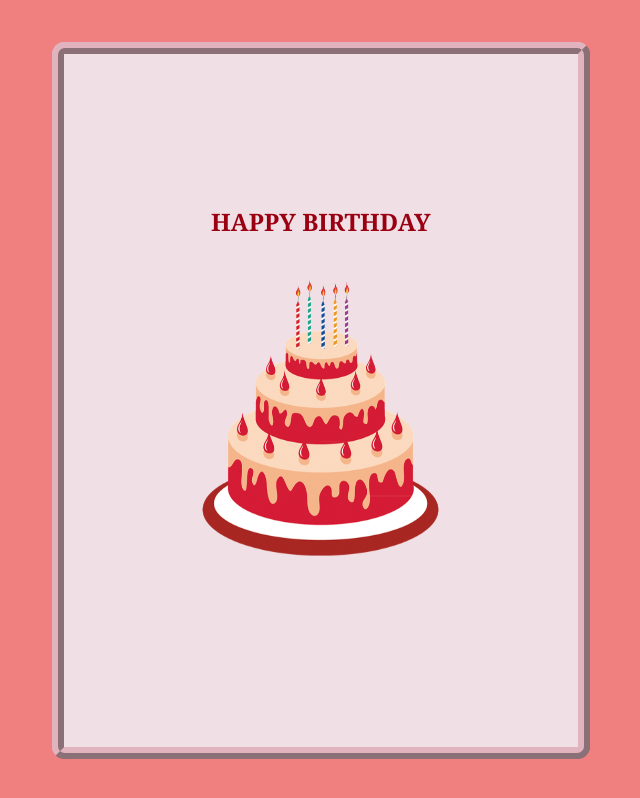
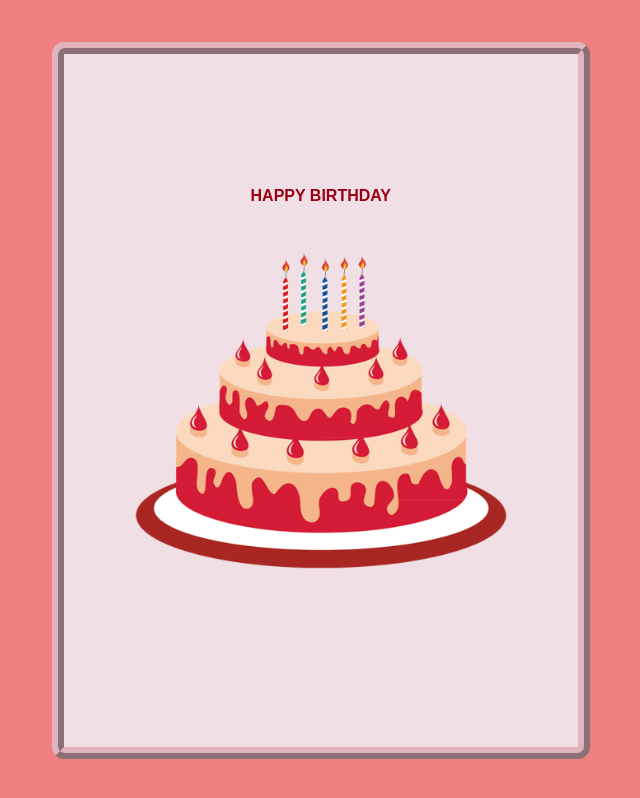
Before and after one commit to Samyoroop-Ghosh/Birthday-Card, a plain HTML site: page index.html in a window 1280 px wide. Shown: the whole page, without its empty margins (588-1228 px from the left). Drawn offline with Linux system fonts and the light colour scheme.

Commit message:
Update index.html

```diff
--- a/index.html
+++ b/index.html
@@ -75,16 +75,16 @@
         }
 
         .front p {
-            font-size: 3vh;
+            font-size: 2vh;
             font-weight: bold;
             text-align: center;
-            font-family: Cambria, Cochin, Georgia, Times, 'Times New Roman', serif;
+            font-family: 'Papyrus', fantasy;
             color: rgb(155, 0, 18);
         }
 
         .front img {
-            width: 21vw;
-            height: 28vw;
+            width: 33vw;
+            height: 32vw;
         }
 
         .rear {
@@ -98,7 +98,7 @@
         .rear img {
             width: 30vw;
             height: 40vw;
-            rotate: 2deg;
+            rotate: 1deg;
             border: 1vw double;
             border-radius: 0.5vw;
             opacity: 0.7;
@@ -114,13 +114,6 @@
             padding: 5vw;
             background-color: rgb(250, 224, 229);
 
-        }
-
-        .greetings h3 {
-            font-weight: bold;
-            font-family: 'Papyrus', fantasy;
-            /* Updated font-family */
-            color: rgb(15, 14, 14);
         }
 
         .greetings p {
@@ -160,7 +153,6 @@
         </div>
 
         <div class="greetings">
-            <h3>HAPPY BIRTHDAY</h3>
             <p>Hope your day is filled with fun, laughter, and all the things that make you smile. Enjoy!</p>
             <footer>Yours Lovingly,<br>সাম্যཞơơ℘</footer>
             <img src="love.png">
```
